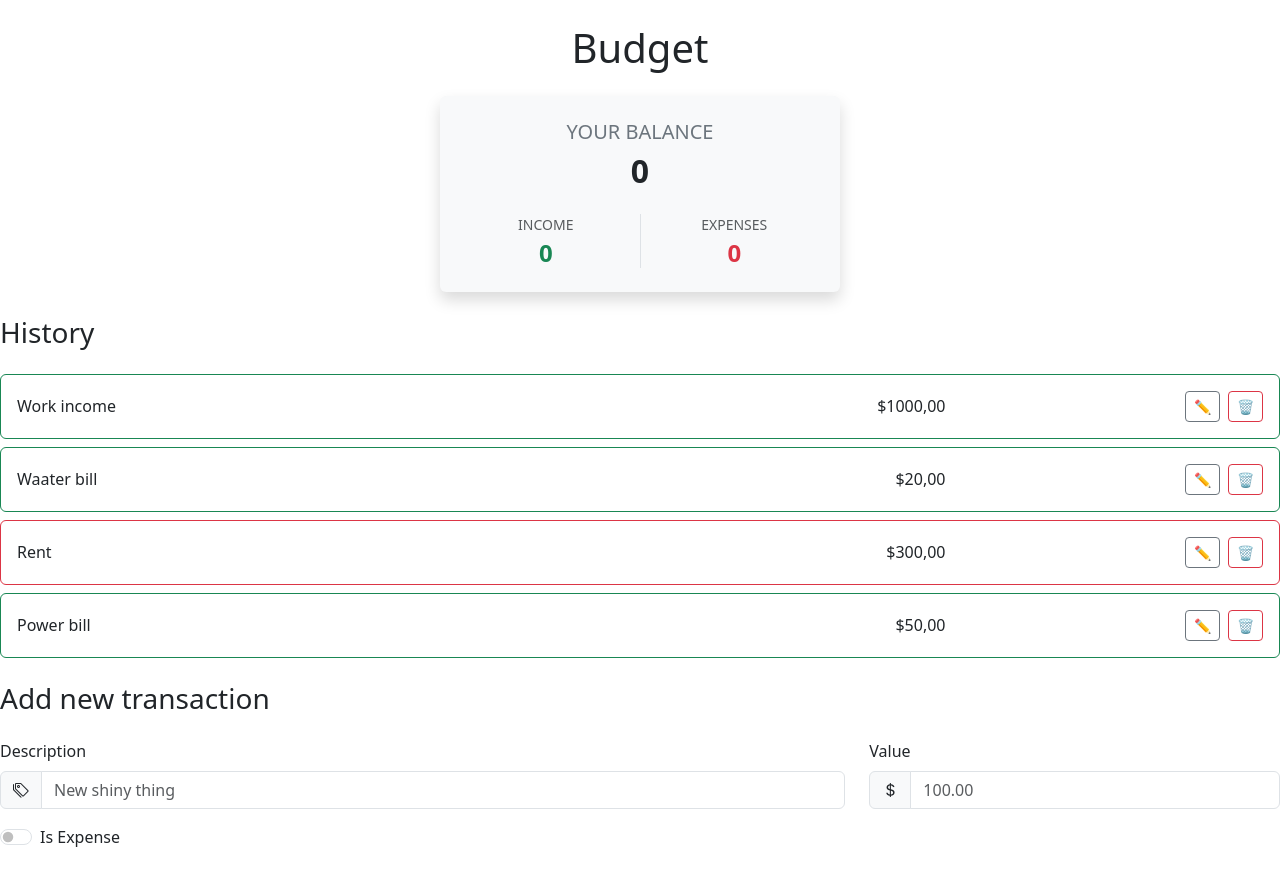
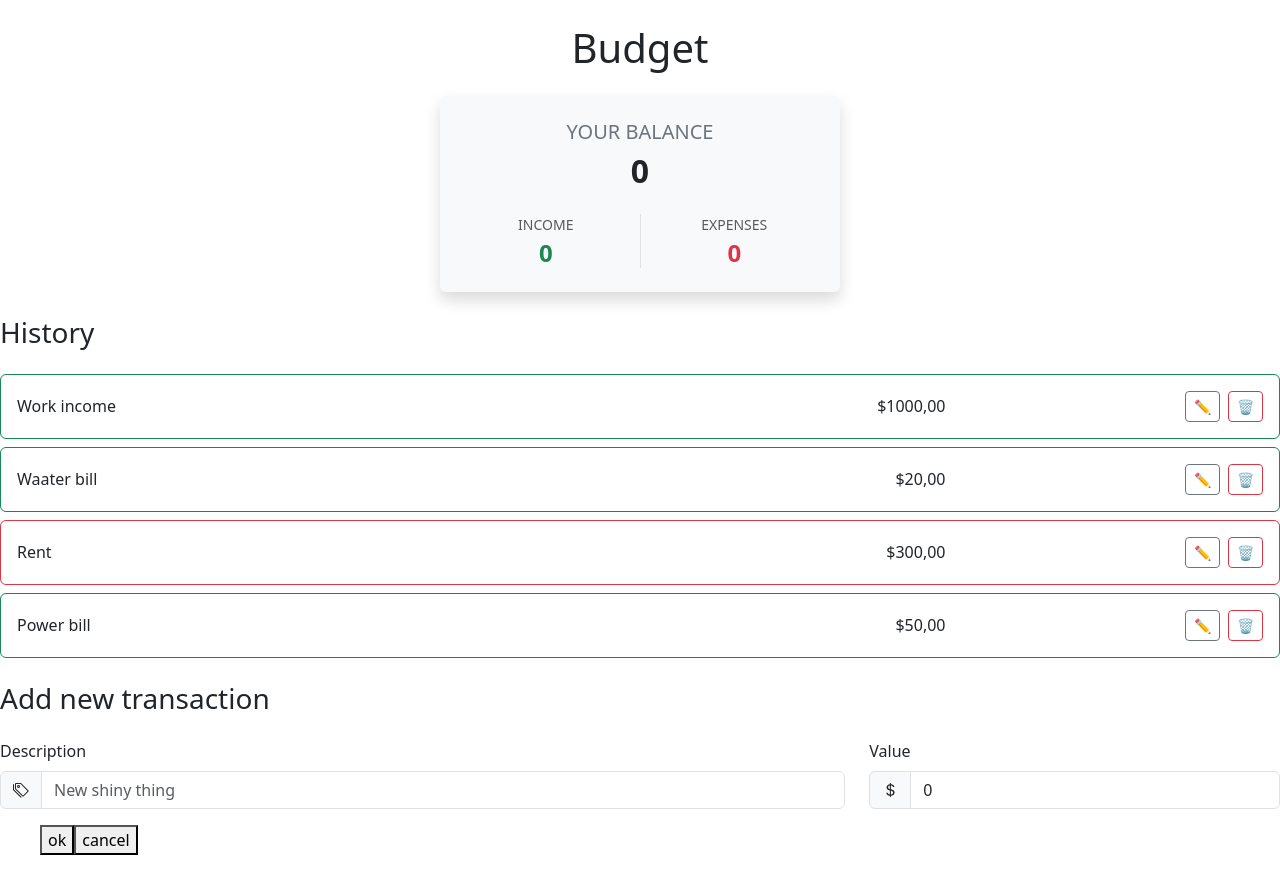
Before and after one commit to joceduardoarias/react-redux-saga-hooks-practice, a React (Vite) app in the folder budget/: page / in a window 1280 px wide. Built offline with nearby package versions, Linux system fonts and the light colour scheme.

Commit message:
Feat: Permite añadir y eliminar transacciones
Implementa la funcionalidad para añadir nuevas transacciones al presupuesto, permitiendo al usuario ingresar la descripción y el valor.

También permite eliminar transacciones existentes, actualizando la vista con las transacciones restantes.

```diff
--- a/budget/src/App.jsx
+++ b/budget/src/App.jsx
@@ -3,48 +3,64 @@ import EntryLines from "./components/EntryLines"
 import MainHeader from "./components/MainHeader"
 import NewEntryForm from "./components/NewEntryForm"
 import { useState } from "react"
- var initialEntries = [
+var initialEntries = [
   {
-    id:0,
-    description:"Work income",
-    value:"1000,00",
-    isExpense:true
+    id: 0,
+    description: "Work income",
+    value: "1000,00",
+    isExpense: true
   },
   {
-    id:2,
-    description:"Waater bill",
-    value:"20,00",
-    isExpense:true
+    id: 2,
+    description: "Waater bill",
+    value: "20,00",
+    isExpense: true
   },
   {
-    id:3,
-    description:"Rent",
-    value:"300,00",
-    isExpense:false
+    id: 3,
+    description: "Rent",
+    value: "300,00",
+    isExpense: false
   },
   {
-    id:4,
-    description:"Power bill",
-    value:"50,00",
-    isExpense:true
+    id: 4,
+    description: "Power bill",
+    value: "50,00",
+    isExpense: true
   },
 ]
 function App() {
-  const [entries, setInitialEntries] = useState(initialEntries)
-  const deleteEntry = (id) =>{
-    const result = entries.filter( entry => {
+  const [entries, setEntries] = useState(initialEntries)
+
+  const deleteEntry = (id) => {
+    const result = entries.filter(entry => {
       return entry.id != id
     })
-    setInitialEntries(result)
+    setEntries(result)
   }
+
+  const addEntry = (description, value) => {
+
+
+    const newEntry = {
+      id: entries.length + 1,
+      description : description,
+      value: value
+    }
+
+    setEntries([...entries, newEntry])
+    console.log(entries);
+
+  }
+
   return (
     <>
-    <MainHeader title={ "Budget" }/>
+      <MainHeader title={"Budget"} />
       <DisplayBlances />
-      <MainHeader title={ "History" } type="h3"/>
-      <EntryLines entries={ entries } deleteEntry={deleteEntry}/>
-      <MainHeader title={ "Add new transaction" } type="h3"/>
-      <NewEntryForm/>
+      <MainHeader title={"History"} type="h3" />
+      <EntryLines entries={entries} deleteEntry={deleteEntry} />
+      <MainHeader title={"Add new transaction"} type="h3" />
+      <NewEntryForm addEntry={addEntry}/>
     </>
   )
 }
--- a/budget/src/components/ButtonSaveOrCancel.jsx
+++ b/budget/src/components/ButtonSaveOrCancel.jsx
@@ -1,15 +1,23 @@
 import React from 'react'
 
-const ButtonSaveOrCancel = () => {
+const ButtonSaveOrCancel = ({ addEntry, description, value }) => {
+
+    const handleClick = (e) => {
+        e.preventDefault(); // Previene el submit del formulario
+        addEntry(description, Number(value));
+    };
+
     return (
         <>
-            <input
+            {/* <input
                 className="form-check-input"
                 type="checkbox"
             />
             <label className="form-check-label" htmlFor="isExpense">
                 Is Expense
-            </label>
+            </label> */}
+            <button onClick={handleClick}> ok </button>
+            <button> cancel </button>
         </>
     )
 }
--- a/budget/src/components/NewEntryForm.jsx
+++ b/budget/src/components/NewEntryForm.jsx
@@ -1,7 +1,12 @@
 import React from 'react'
 import ButtonSaveOrCancel from "../components/ButtonSaveOrCancel"
+import { useState } from 'react'
 
-const NewEntryForm = () => {
+const NewEntryForm = ({ addEntry }) => {
+
+    const [description, setDescription] = useState('')
+    const [value, setValue] = useState(0)
+
     return (
         <form>
             <div className="row align-items-end mb-3">
@@ -15,6 +20,8 @@ const NewEntryForm = () => {
                             type="text"
                             className="form-control"
                             placeholder="New shiny thing"
+                            value={description}
+                            onChange={(e) => setDescription(e.target.value)}
                         />
                     </div>
                 </div>
@@ -30,13 +37,15 @@ const NewEntryForm = () => {
                             className="form-control"
                             id="value"
                             placeholder="100.00"
+                            value={value}
+                            onChange={(e) => setValue(e.target.value)}
                         />
                     </div>
                 </div>
             </div>
 
             <div className="form-check form-switch mb-3">
-                <ButtonSaveOrCancel />
+                <ButtonSaveOrCancel addEntry={addEntry} description={description} value={value}/>
             </div>
         </form>
     )
```
